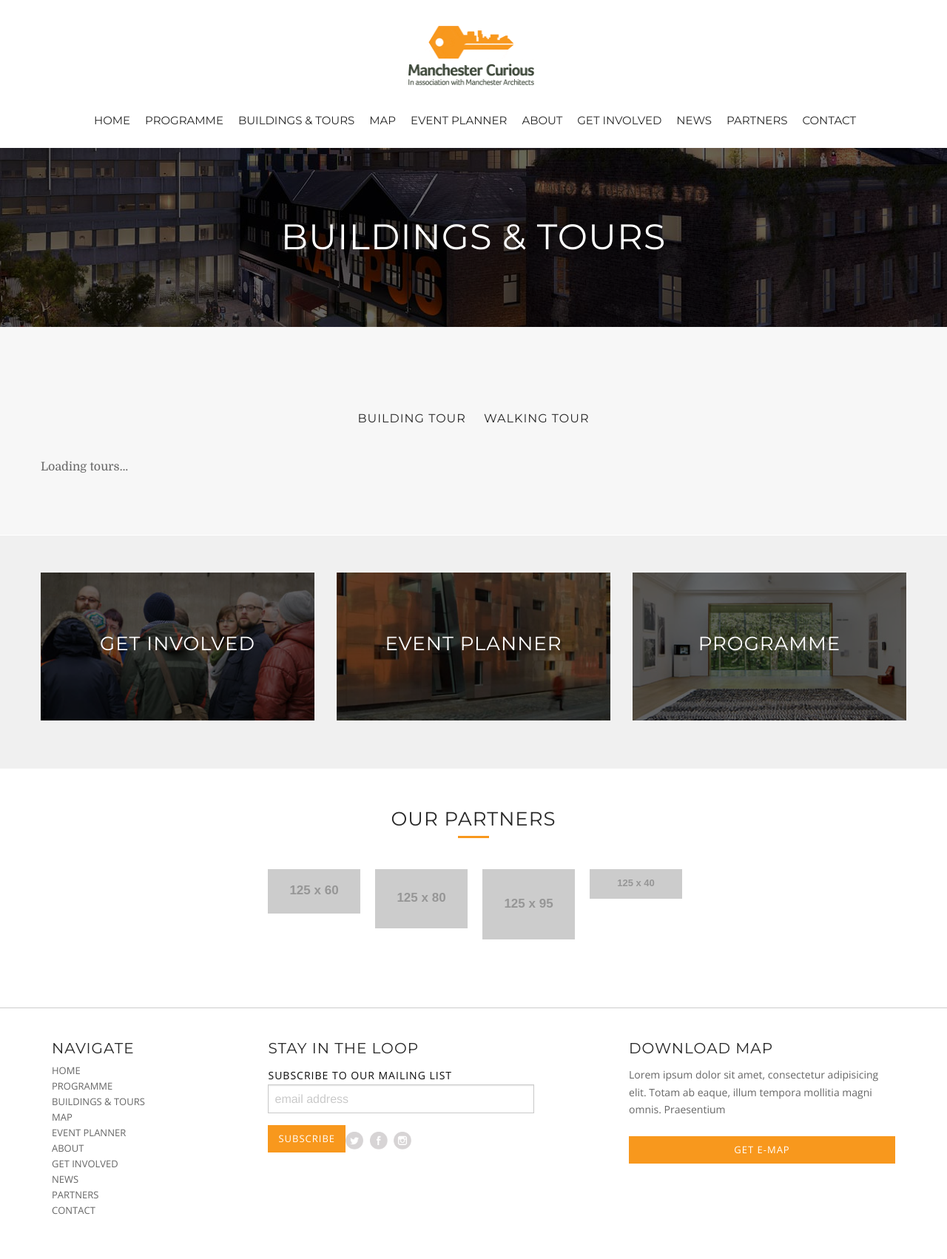
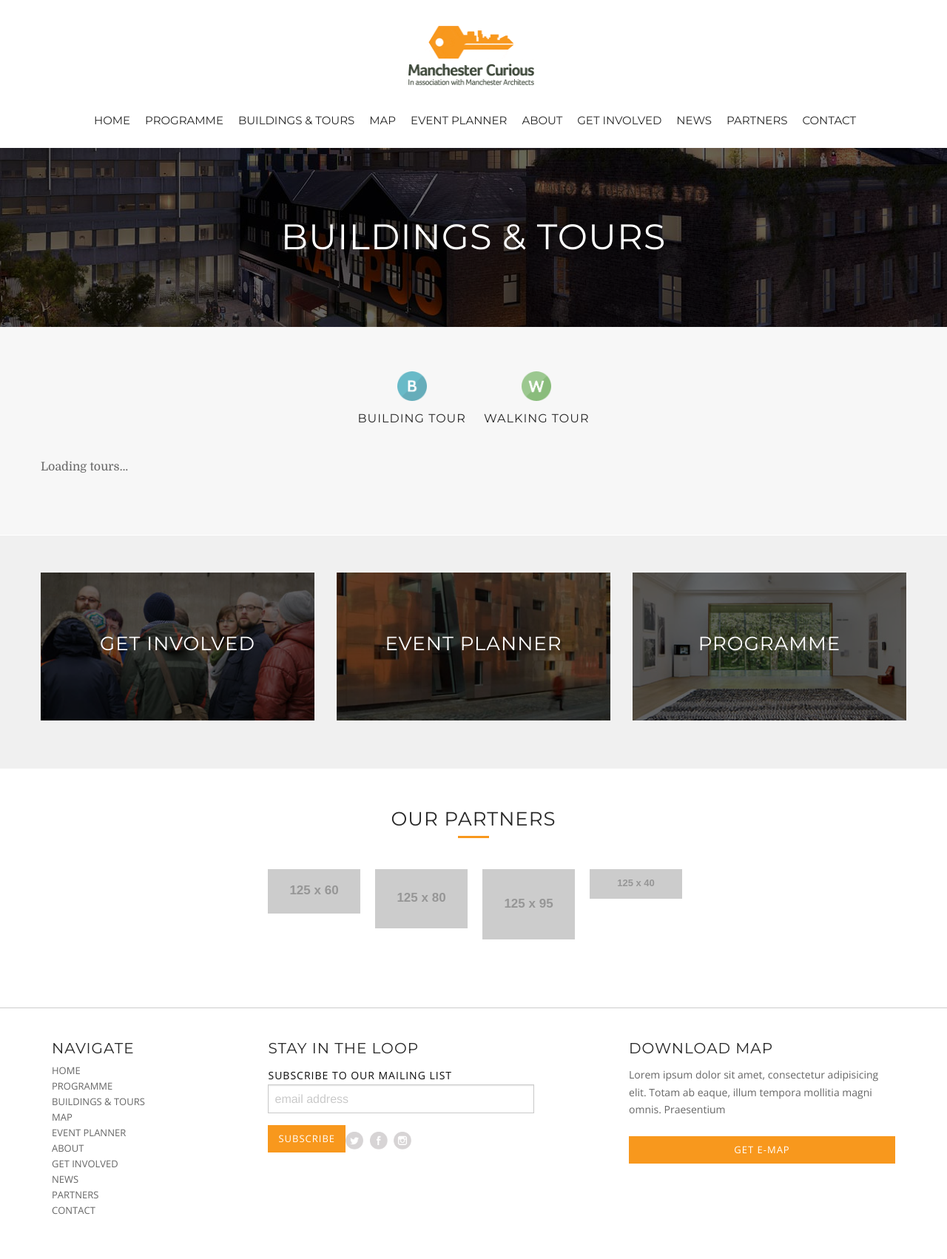
Before and after one commit to manchester-curious/manchester-curious.github.io, a Jekyll site: the page built from buildings-and-tours.html, in a window 1280 px wide. Shown: the whole page at 74% size. Built offline with Jekyll 4.4.1, drawn with Linux system fonts in a browser that asks for light colours; nearby versions of some CDN libraries; comment, search, counter and statistics services are not loaded.

Commit message:
Walking/Building tour icons not showing

```diff
--- a/buildings-and-tours.html
+++ b/buildings-and-tours.html
@@ -12,8 +12,8 @@ banner-style: news
         <div class="container">
             <div class="tour-type-container">
                 <ul class="tour-icons">
-                  <li><div class="tour-type building"></div><br>Building Tour</li>
-                  <li><div class="tour-type walking"></div><br>Walking Tour</li>
+                  <li><div class="tour-type buildingtour"></div><br>Building Tour</li>
+                  <li><div class="tour-type walkingtour"></div><br>Walking Tour</li>
                 </ul>
             </div>
             <div class="table-container">
@@ -36,7 +36,7 @@ banner-style: news
                             <tr>
                                 <td valign="top"><span>Event:</span> {{ title.rendered }}</td>
                                 <td valign="top"><span>Venue:</span> {{ address }} </td>
-                                <td valign="top"><div class="tour-mobile"><span>Tour type:</span> {{ event_type }} </div><div class="tour-type {{removeWhitespace event_type}}"></div></td>
+                                <td valign="top"><div class="tour-mobile"><span>Tour type:</span> {{ event_type }} </div><div class="tour-type {{toLowercase removeWhitespace event_type}}"></div></td>
                                 <td valign="top"><a href="tour-details.html?tour={{slug}}" class="button button-expanded">More</a></td>
                             </tr>
                         {{/each}}
--- a/js/handlebar.ext.js
+++ b/js/handlebar.ext.js
@@ -5,3 +5,7 @@ Handlebars.registerHelper('capitalise', function(str) {
 Handlebars.registerHelper('removeWhitespace', function(str) {
   return _.replace(str, ' ', '');
 });
+
+Handlebars.registerHelper('toLowercase', function(str) {
+  return _.lowerCase(str);
+});
```
